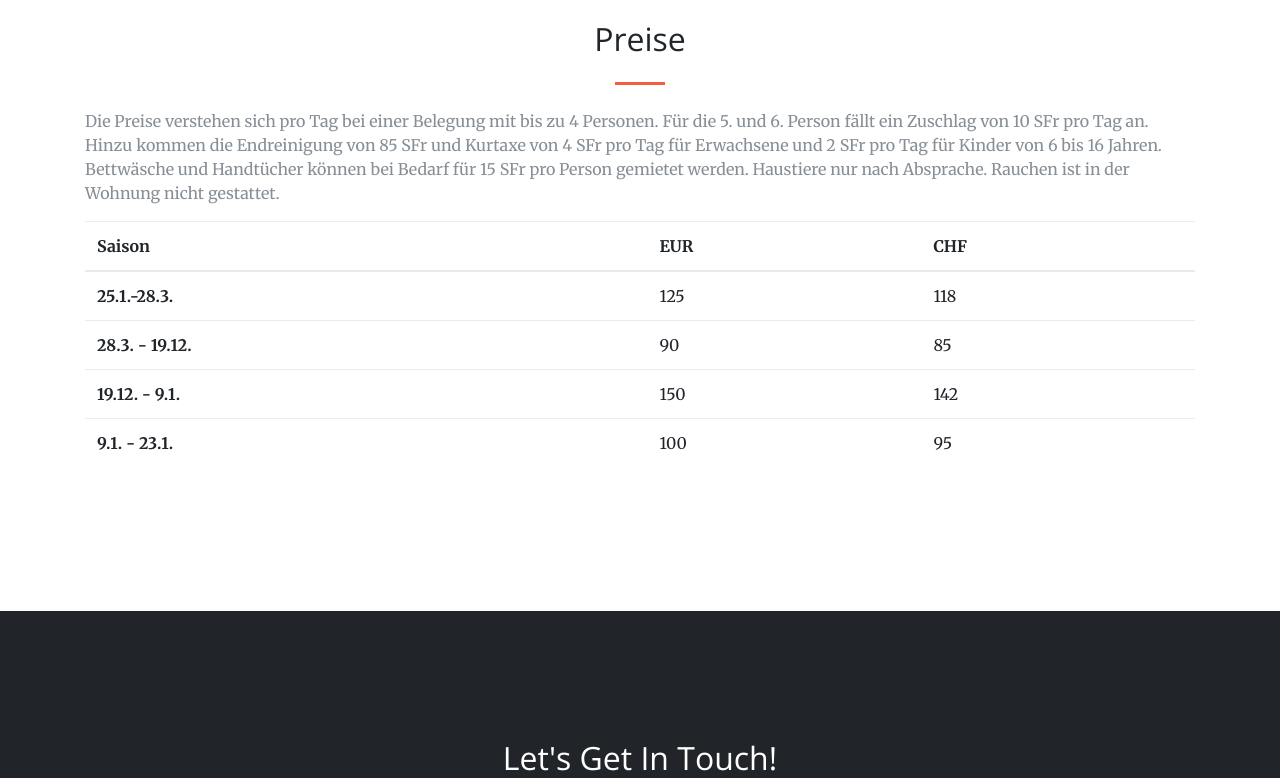
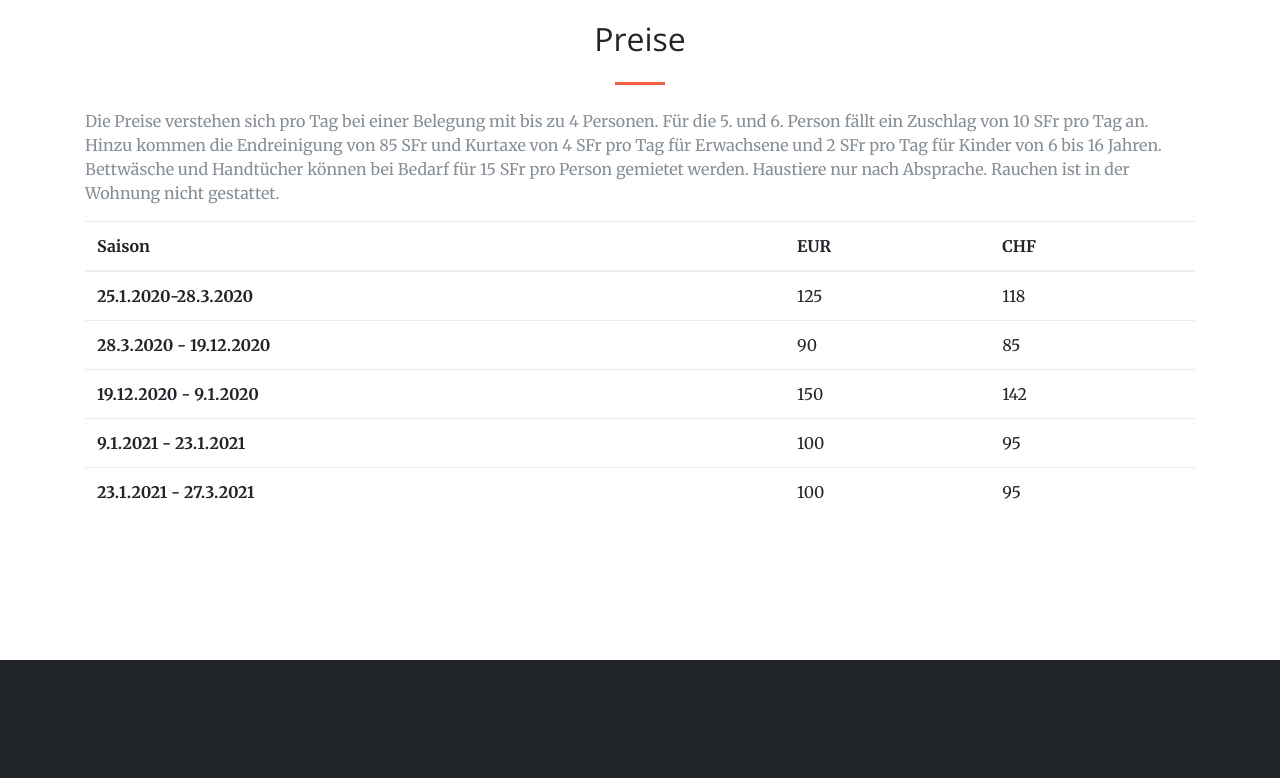
Before and after one commit to kkroesch/fewo-scheduler, a Django app: template website/template/index.html in a window 1280 px wide. Shown: the part 4042-4820 px from the top of the page. Run offline with Django 3.2, Linux system fonts and the light colour scheme; the template is opened without the code that fills it, so the values that code supplies are empty; some libraries are stand-ins or nearby versions.

Commit message:
Preise geändert

```diff
--- a/website/template/index.html
+++ b/website/template/index.html
@@ -382,22 +382,27 @@
           </thead>
           <tbody>
             <tr>
-              <th scope="row">25.1.-28.3.</th>
+              <th scope="row">25.1.2020-28.3.2020</th>
               <td>125</td>
               <td>118</td>
             </tr>
             <tr>
-              <th scope="row">28.3. - 19.12.</th>
+              <th scope="row">28.3.2020 - 19.12.2020</th>
               <td>90</td>
               <td>85</td>
             </tr>
             <tr>
-              <th scope="row">19.12. - 9.1.</th>
+              <th scope="row">19.12.2020 - 9.1.2020</th>
               <td>150</td>
               <td>142</td>
             </tr>
             <tr>
-              <th scope="row">9.1. - 23.1.</th>
+              <th scope="row">9.1.2021 - 23.1.2021</th>
+              <td>100</td>
+              <td>95</td>
+            </tr>
+            <tr>
+              <th scope="row">23.1.2021 - 27.3.2021</th>
               <td>100</td>
               <td>95</td>
             </tr>
```
